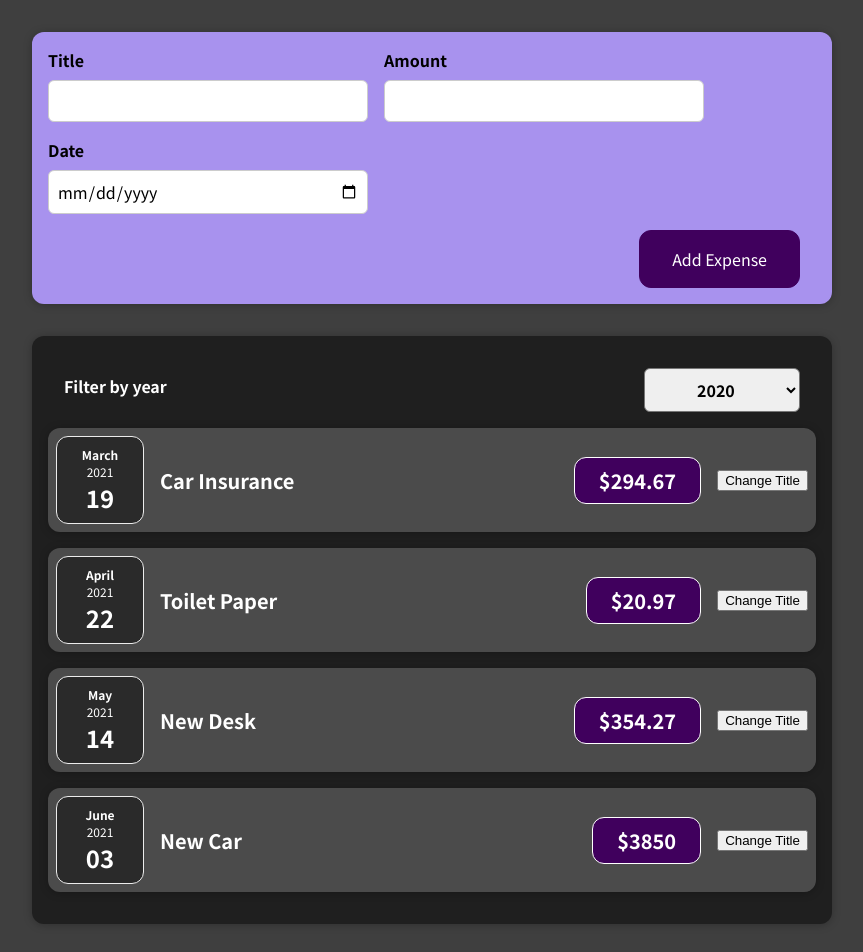
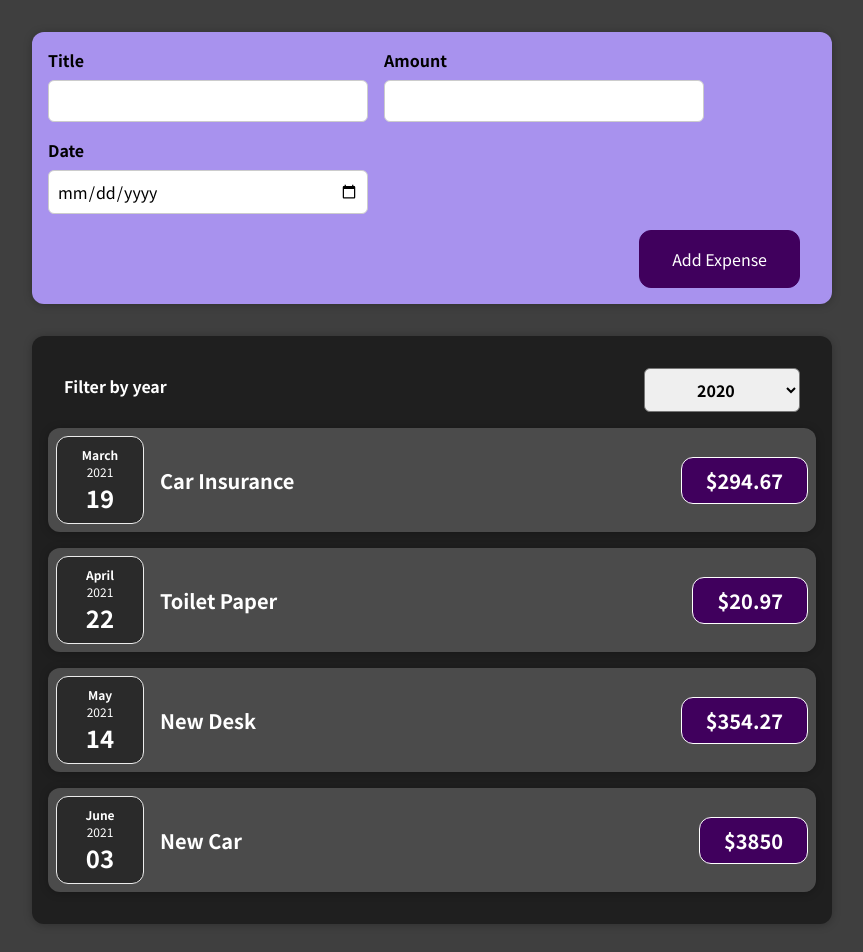
Before and after one commit to PetyrDzhunov/Expense-tracker, a React (Create React App) app: page / in a window 1280 px wide. Shown: the top 952 px of the page, without its empty margins (208-1071 px from the left). Built offline with nearby package versions, Linux system fonts and the light colour scheme.

Commit message:
render our list dynamically not static

```diff
--- a/src/App.jsx
+++ b/src/App.jsx
@@ -9,10 +9,11 @@ function App() {
     { id: 'e3', title: "New Desk", amount: 354.27, date: new Date(2021, 4, 14) },
     { id: 'e4', title: "New Car", amount: 3850, date: new Date(2021, 5, 3) },
   ];
+
   const addExpenseHandler = (expense) => {
     console.log(expense);
-    console.log(expense);
-  }
+  };
+
   return (
     <div>
       <NewExpense onAddExpense={addExpenseHandler} />
--- a/src/components/Expenses/ExpenseItem.jsx
+++ b/src/components/Expenses/ExpenseItem.jsx
@@ -5,22 +5,15 @@ import './ExpenseItem.css';
 import Card from '../UI/Card';
 
 function ExpenseItem(props) {
-  const [title,setTitle] = useState(props.title);
-  console.log('ExpenseItem evaluated by React')
-  const clickHandler = () => {
-    setTitle('Updated');
-    console.log(title)
-  };
   return (
     <Card className="expense-item">
-           <ExpenseDate date={props.date}/>
+      <ExpenseDate date={props.date} />
       <div className="expense-item__description">
-            <h2>{title}</h2>
+        <h2>{props.title}</h2>
         <div className="expense-item__price">${props.amount}</div>
-            <button onClick={clickHandler}>Change Title</button>
       </div>
     </Card>
   );
 };
 
-export default ExpenseItem
+export default ExpenseItem;
--- a/src/components/Expenses/ExpensesList.jsx
+++ b/src/components/Expenses/ExpensesList.jsx
@@ -1,21 +1,25 @@
 import './ExpensesList.css';
-import {useState} from 'react';
+import { useState } from 'react';
 import ExpenseItem from './ExpenseItem';
 import Card from '../UI/Card';
 import ExpensesFilter from './ExpenseFilter';
-export default function ExpensesList({items}) {
-	const [filteredYear,setFilteredYear] = useState('2020');
+export default function ExpensesList({ items }) {
+	const [filteredYear, setFilteredYear] = useState('2020');
 	const filterChangedHandler = (selectedYear) => {
 		setFilteredYear(selectedYear);
 	};
 	return (
 		<div>
 			<Card className="expenses">
-			<ExpensesFilter selected={filteredYear} onChangeFilter={filterChangedHandler}/>
-			<ExpenseItem title={items[0].title} amount={items[0].amount} date={items[0].date}/>
-			<ExpenseItem title={items[1].title} amount={items[1].amount} date={items[1].date}/>
-			<ExpenseItem title={items[2].title} amount={items[2].amount} date={items[2].date}/>
-			<ExpenseItem title={items[3].title} amount={items[3].amount} date={items[3].date}/>
+				<ExpensesFilter selected={filteredYear} onChangeFilter={filterChangedHandler} />
+				{items.map((item) => (
+					<ExpenseItem
+						title={item.title}
+						amount={item.amount}
+						date={item.date}
+					/>
+				))}
+
 			</Card>
 		</div>
 
@@ -24,4 +28,5 @@ export default function ExpensesList({items}) {
 
 // {[items]} => {[]} => destructuring => recieves directly array from the main App.js directory which we passed in our ExpenseList comp
 // as an attribute and we catch it here with props : (items). Then we pass title,amount and date attributes into the expenseItem component
-// which he resolves them by himself. Passing around data is the point of using props. Then in the date we pass the date props to the expenseDate component
+// which he recieves as a props . Passing around data is the point of using props. Then in the date we pass the date props to the expenseDate component which
+// he recieves as a props and work with it however needed.
--- a/src/components/NewExpense/NewExpense.jsx
+++ b/src/components/NewExpense/NewExpense.jsx
@@ -11,7 +11,7 @@ const NewExpense = (props) => {
   };
   return (
     <div className="new-expense">
-    <ExpenseForm onSaveExpenseData={saveExpenseDataHandler}/>
+      <ExpenseForm onSaveExpenseData={saveExpenseDataHandler} />
     </div>
   )
 };
```
Also changed, not shown: src/components/NewExpense/ExpenseForm.jsx (+9 -9 lines). Lines whose indentation alone changed are shown as unchanged.
